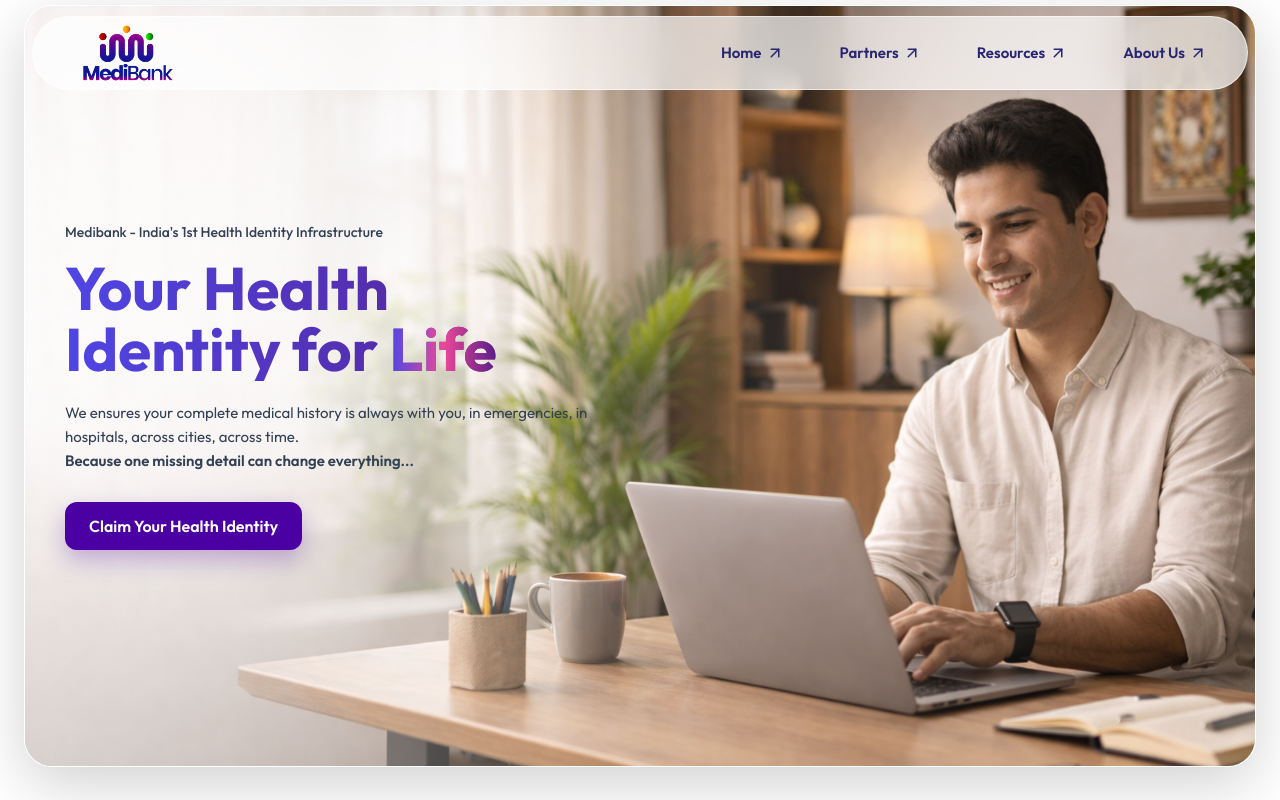
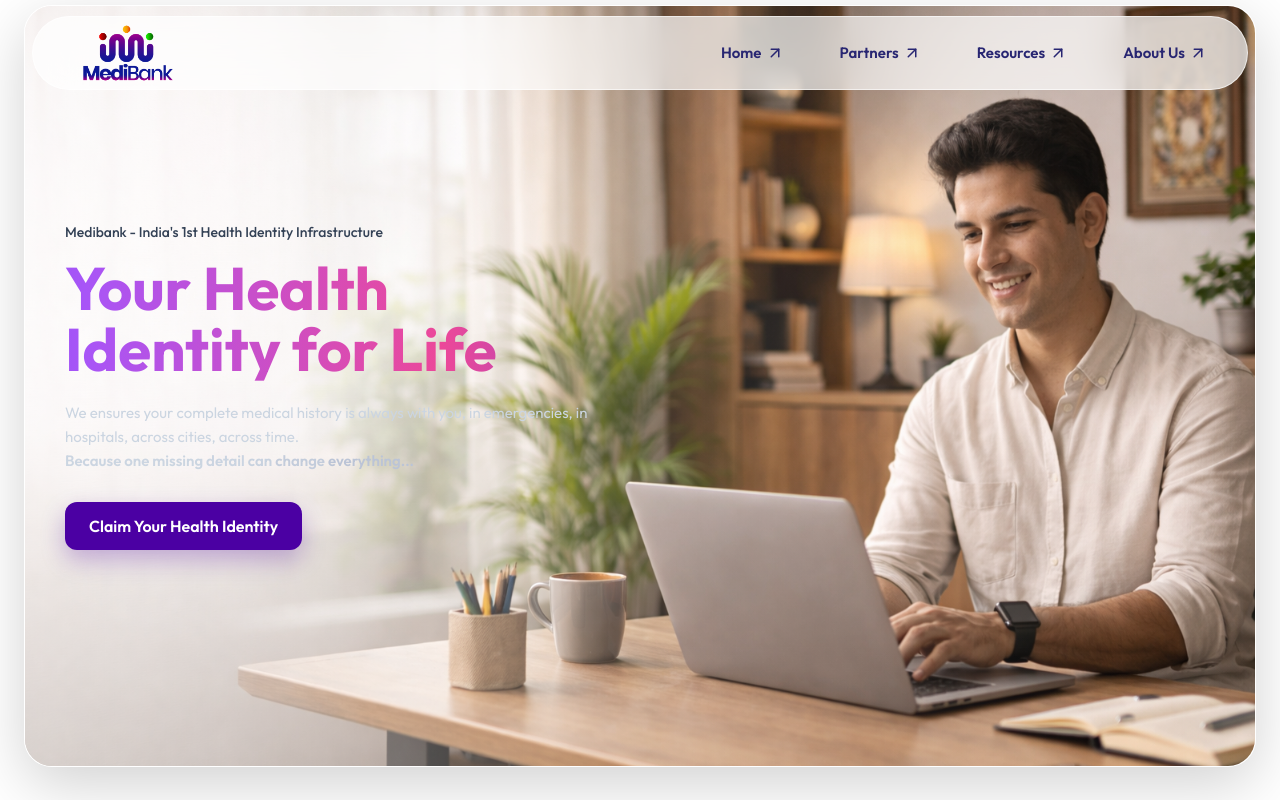
Before and after one commit to AmanDwivedi9335/clinic-portpolio, a Next.js app: page / in a window 1280 px wide. Shown: the top 800 px of the page. Built offline with nearby package versions, Linux system fonts and the light colour scheme.

Commit message:
Fix text wave clipping in Firefox

```diff
--- a/src/app/globals.css
+++ b/src/app/globals.css
@@ -86,6 +86,43 @@
 	animation: bounceUpDown 3s infinite; /* Adjust duration as needed */
 }
 
+@keyframes textWave {
+	0% {
+		background-position: 0% 50%;
+	}
+	50% {
+		background-position: 100% 50%;
+	}
+	100% {
+		background-position: 0% 50%;
+	}
+}
+
+.text-wave {
+	background: linear-gradient(90deg, #4f46e5, #a855f7, #ec4899, #4f46e5);
+	background-size: 200% 100%;
+	background-clip: text;
+	-webkit-background-clip: text;
+	color: transparent;
+	animation: textWave 5s ease-in-out infinite;
+}
+
+@keyframes wordColorWave {
+	0%,
+	100% {
+		color: #cbd5e1;
+	}
+	50% {
+		color: #282672;
+	}
+}
+
+.word-wave {
+	animation: wordColorWave 4s ease-in-out 1;
+	animation-delay: var(--delay, 0s);
+	animation-fill-mode: forwards;
+}
+
 ul,
 ol {
 	@apply pl-5 list-disc;
--- a/src/components/Home/Hero.js
+++ b/src/components/Home/Hero.js
@@ -3,6 +3,13 @@ import Image from "next/image";
 import { motion } from "framer-motion";
 
 export default function Hero() {
+  const firstLineWords =
+    "We ensures your complete medical history is always with you, in emergencies, in hospitals, across cities, across time.".split(
+      " "
+    );
+  const secondLineWords =
+    "Because one missing detail can change everything...".split(" ");
+
   return (
     <section className="pt-[5px] pb-5">
       <div className="mx-auto px-3 md:px-6">
@@ -33,33 +40,34 @@ export default function Hero() {
                 Medibank - India&apos;s 1st Health Identity Infrastructure
               </p>
 
-              <h1
-                className="mt-4 text-[38px] leading-[1.05] md:text-[60px] md:leading-[1.02] font-extrabold
-                bg-gradient-to-r from-indigo-600 to-purple-900
-                bg-clip-text text-transparent"
-                >
+              <h1 className="mt-4 text-[38px] leading-[1.05] md:text-[60px] md:leading-[1.02] font-extrabold text-wave">
                 Your Health
                 <br />
-                Identity for{" "}
-                <span
-                    className="
-                    bg-gradient-to-r from-indigo-600 via-pink-500 to-purple-900
-                    bg-clip-text text-transparent
-                    animate-wave
-                    "
-                >
-                    Life
-                </span>
+                Identity for Life
               </h1>
 
-
-              <p className="mt-5 max-w-xl text-[14px] md:text-[15px] leading-relaxed text-slate-700">
-                We ensures your complete medical history is always with you, in
-                emergencies, in hospitals, across cities, across time.
+              <p className="mt-5 max-w-xl text-[14px] md:text-[15px] leading-relaxed text-slate-400">
+                {firstLineWords.map((word, index) => (
+                  <span
+                    key={`line-one-${word}-${index}`}
+                    className="word-wave"
+                    style={{ "--delay": `${index * 0.12}s` }}
+                  >
+                    {word}{" "}
+                  </span>
+                ))}
                 <br />
-                <span className="font-semibold">
-                  Because one missing detail can change everything...
-                </span>
+                {secondLineWords.map((word, index) => (
+                  <span
+                    key={`line-two-${word}-${index}`}
+                    className="word-wave font-semibold"
+                    style={{
+                      "--delay": `${(firstLineWords.length + index) * 0.12}s`,
+                    }}
+                  >
+                    {word}{" "}
+                  </span>
+                ))}
               </p>
 
               <div className="mt-7">
```
